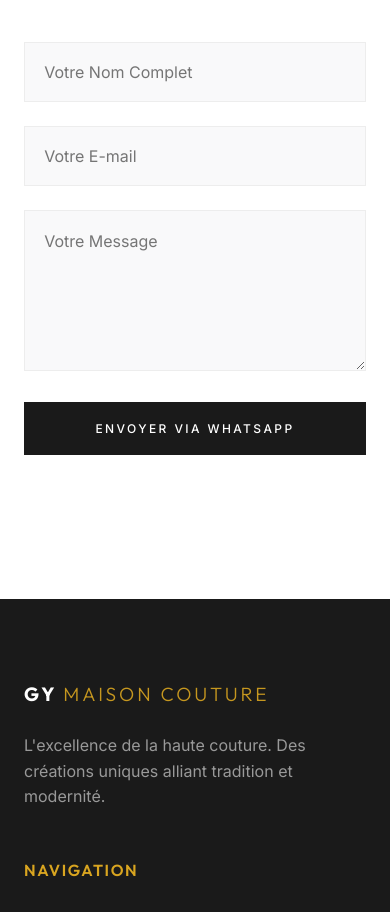
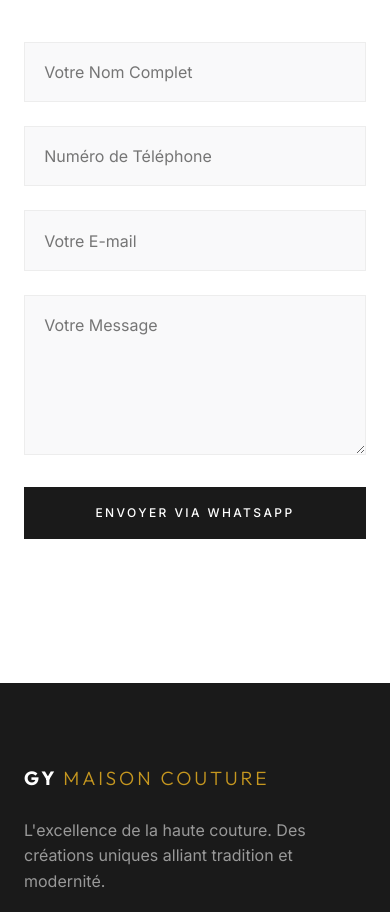
Before and after one commit to ITAINNOVATE/GY-MC, a React (Vite) app: page /contact in a window 390 px wide. Shown: the part 1180-2092 px from the top of the page. Built offline with nearby package versions, Linux system fonts and the light colour scheme; no server answers; the database is empty.

Commit message:
feat_add_phone_field_contact_form

```diff
--- a/src/pages/Contact.tsx
+++ b/src/pages/Contact.tsx
@@ -5,6 +5,7 @@ const WHATSAPP_NUMBER = '2290166743493';
 
 const Contact: React.FC = () => {
   const [name, setName] = useState('');
+  const [phone, setPhone] = useState('');
   const [email, setEmail] = useState('');
   const [message, setMessage] = useState('');
   const [sent, setSent] = useState(false);
@@ -13,7 +14,7 @@ const Contact: React.FC = () => {
     e.preventDefault();
 
     // Build WhatsApp message text
-    const text = `📩 *Nouveau message depuis le site GY Maison Couture*\n\n👤 *Nom :* ${name}\n📧 *Email :* ${email}\n\n💬 *Message :*\n${message}`;
+    const text = `📩 *Nouveau message depuis le site GY Maison Couture*\n\n👤 *Nom :* ${name}\n📞 *Tél :* ${phone}\n📧 *Email :* ${email}\n\n💬 *Message :*\n${message}`;
 
     const waUrl = `https://wa.me/${WHATSAPP_NUMBER}?text=${encodeURIComponent(text)}`;
 
@@ -26,6 +27,7 @@ const Contact: React.FC = () => {
 
   const handleReset = () => {
     setName('');
+    setPhone('');
     setEmail('');
     setMessage('');
     setSent(false);
@@ -108,6 +110,15 @@ const Contact: React.FC = () => {
                 </div>
                 <div className="form-group">
                   <input
+                    type="tel"
+                    placeholder="Numéro de Téléphone"
+                    value={phone}
+                    onChange={e => setPhone(e.target.value)}
+                    required
+                  />
+                </div>
+                <div className="form-group">
+                  <input
                     type="email"
                     placeholder="Votre E-mail"
                     value={email}
@@ -132,6 +143,7 @@ const Contact: React.FC = () => {
                 <h3>Message prêt à envoyer !</h3>
                 <div className="sent-recap">
                   <p><strong>Nom :</strong> {name}</p>
+                  <p><strong>Tél :</strong> {phone}</p>
                   <p><strong>Email :</strong> {email}</p>
                   <p><strong>Message :</strong></p>
                   <p className="recap-message">{message}</p>
```
